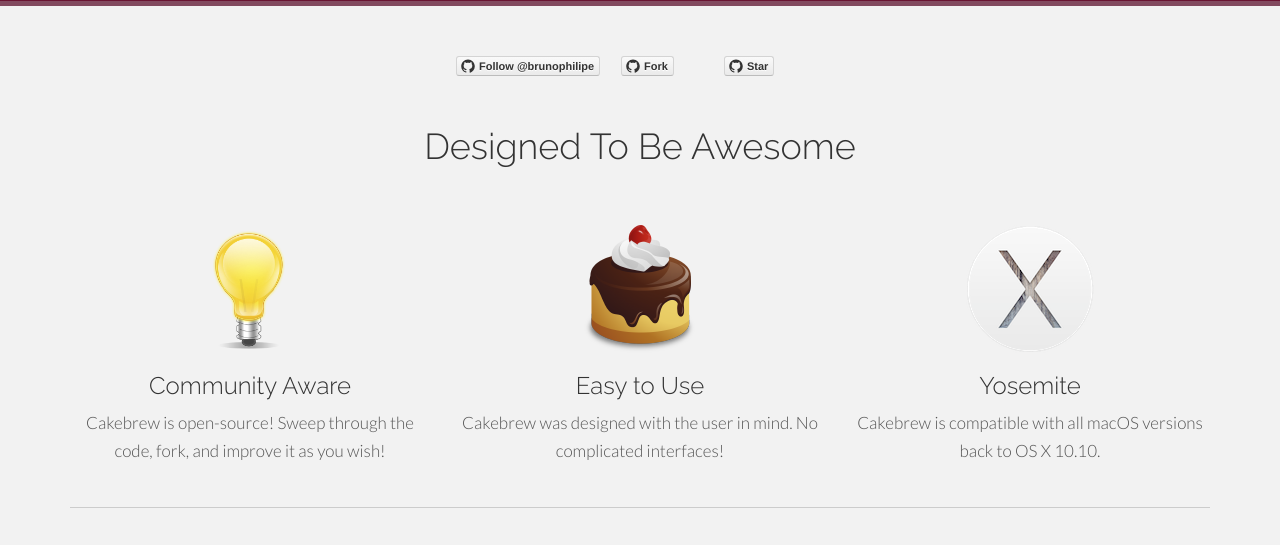
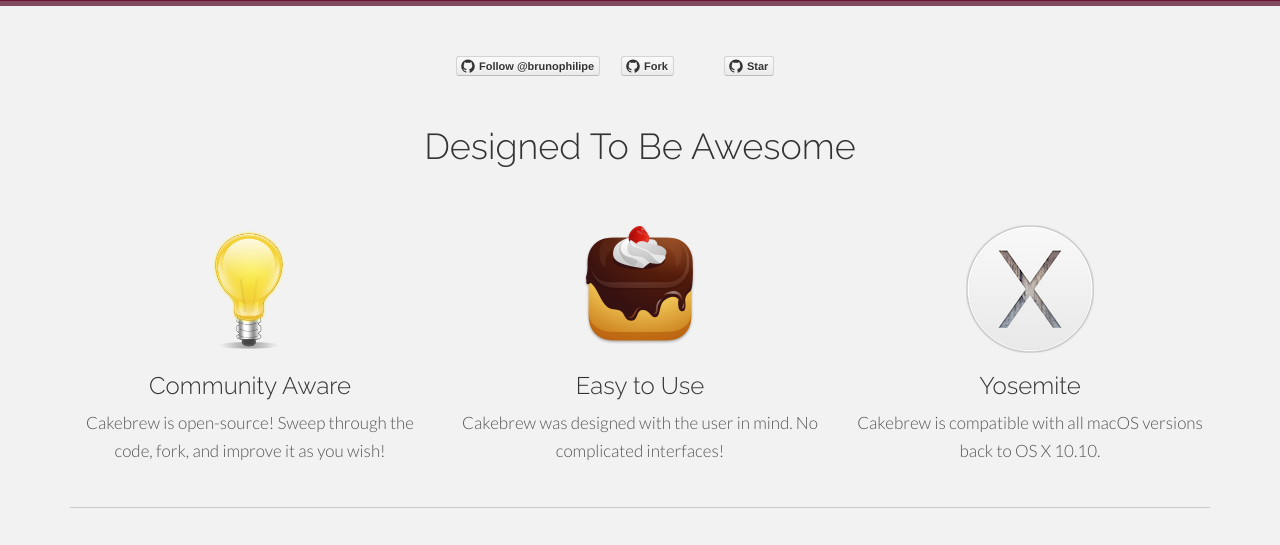
Before and after one commit to brunophilipe/Cakebrew-site, a PHP site: page / in a window 1280 px wide. Shown: the part 787-1332 px from the top of the page. Run offline with PHP 8.4, Linux system fonts and the light colour scheme.

Commit message:
Update icons

```diff
--- a/index.php
+++ b/index.php
@@ -22,12 +22,6 @@ function isIPv6()
 	<link rel="shortcut icon" href="/assets/img/favicon.png">
 
 	<link rel="apple-touch-icon-precomposed" href="/assets/img/apple-touch-icon-precomposed.png">
-	<link rel="apple-touch-icon-precomposed" sizes="72x72" href="/assets/img/apple-touch-icon-72x72-precomposed.png">
-	<link rel="apple-touch-icon-precomposed" sizes="76x76" href="/assets/img/apple-touch-icon-76x76-precomposed.png">
-	<link rel="apple-touch-icon-precomposed" sizes="114x114" href="/assets/img/apple-touch-icon-114x114-precomposed.png">
-	<link rel="apple-touch-icon-precomposed" sizes="120x120" href="/assets/img/apple-touch-icon-120x120-precomposed.png">
-	<link rel="apple-touch-icon-precomposed" sizes="144x144" href="/assets/img/apple-touch-icon-144x144-precomposed.png">
-	<link rel="apple-touch-icon-precomposed" sizes="152x152" href="/assets/img/apple-touch-icon-152x152-precomposed.png">
 
 	<title>Cakebrew</title>
 
```
Also changed, not shown: assets/img/apple-touch-icon-114x114-precomposed.png (deleted), assets/img/apple-touch-icon-120x120-precomposed.png (deleted), assets/img/apple-touch-icon-144x144-precomposed.png (deleted), assets/img/apple-touch-icon-152x152-precomposed.png (deleted), assets/img/apple-touch-icon-72x72-precomposed.png (deleted), assets/img/apple-touch-icon-76x76-precomposed.png (deleted), assets/img/apple-touch-icon-precomposed.png, assets/img/favicon.png, assets/img/intro02.png, assets/img/intro02@2x.png, assets/img/intro03.png, assets/img/intro03@2x.png.
